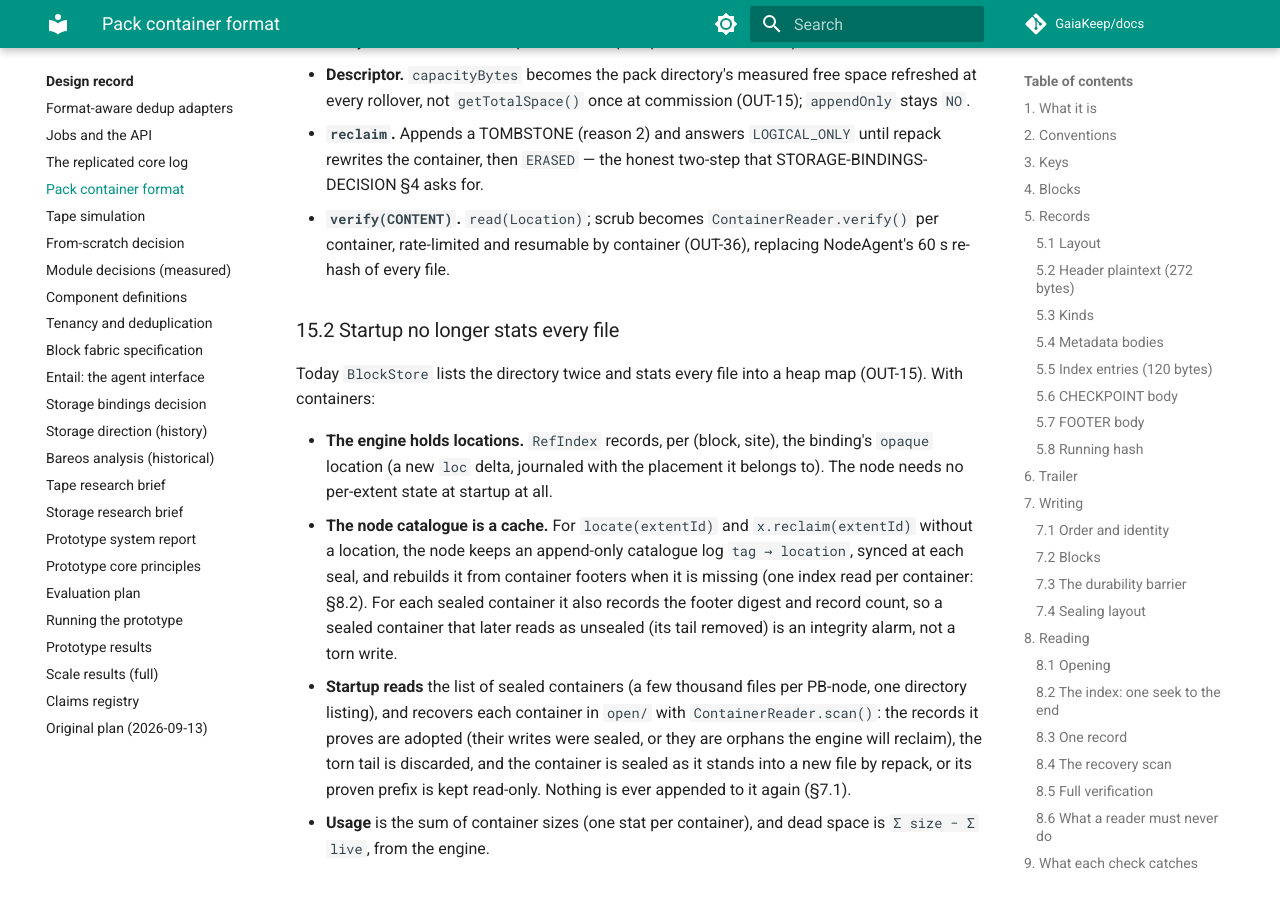
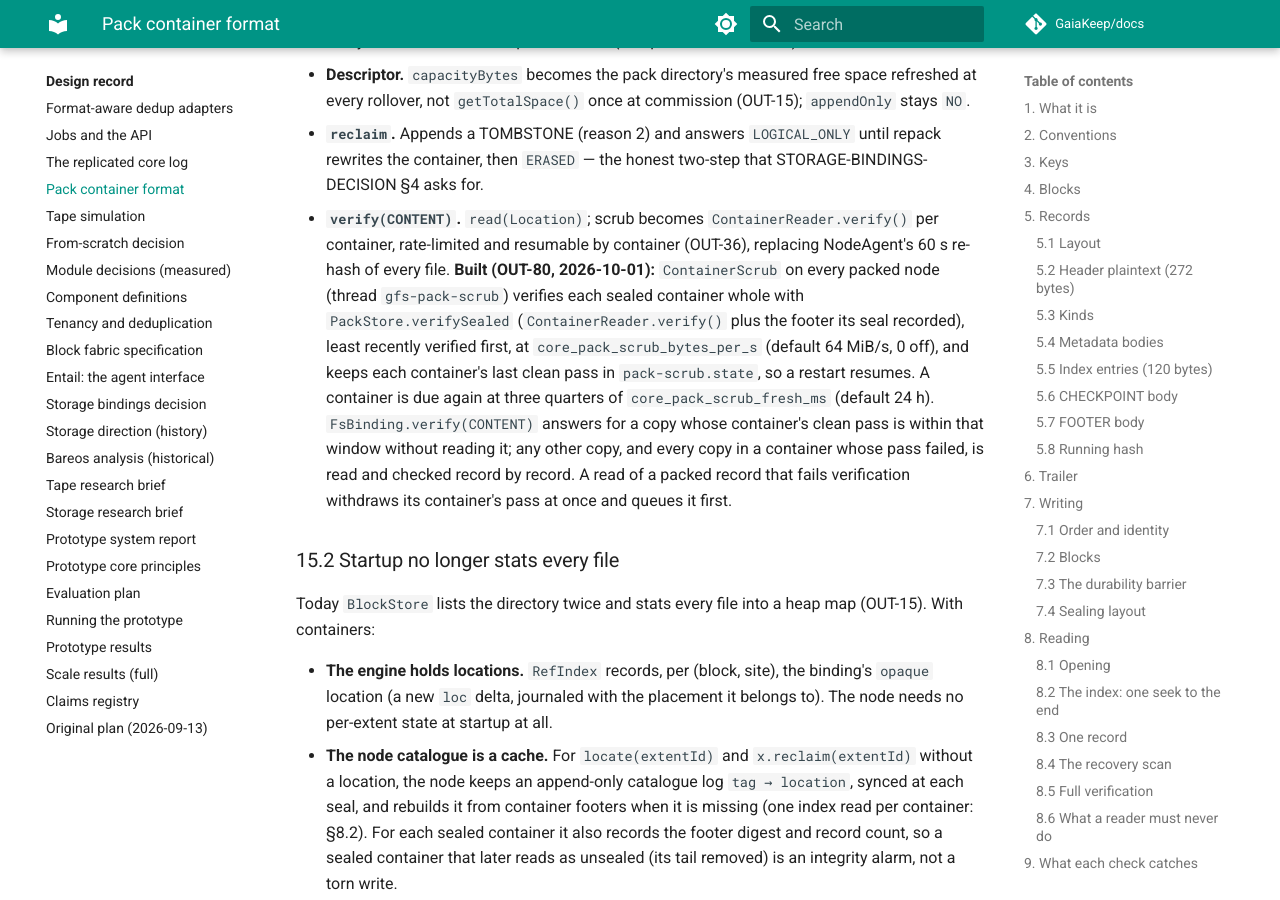
Before and after one commit to GaiaKeep/docs, an MkDocs documentation site: the page built from docs/design/PACK-FORMAT.md, in a window 1280 px wide and 900 px high, scrolled down 22606 px. Built offline with MkDocs 1.6.1 and Material for MkDocs 9.7.7, drawn with Linux system fonts in a browser that asks for light colours; comment, search, counter and statistics services are not loaded.

Commit message:
Status: scrub by container, tape cartridge operations, recall order from an LTO locate-cost model, Java follower reads; design pages re-synced (pack scrub, serpentine simulator)
Co-Authored-By: Claude Opus 5.5 <noreply@anthropic.com>

```diff
--- a/docs/design/PACK-FORMAT.md
+++ b/docs/design/PACK-FORMAT.md
@@ -708,6 +708,14 @@ departs from the plan below); §15.5 and §15.6 (tape) are not. Each item names
   container, then `ERASED` — the honest two-step that STORAGE-BINDINGS-DECISION §4 asks for.
 - **`verify(CONTENT)`.** `read(Location)`; scrub becomes `ContainerReader.verify()` per container,
   rate-limited and resumable by container (OUT-36), replacing NodeAgent's 60 s re-hash of every file.
+  **Built (OUT-80, 2026-10-01):** `ContainerScrub` on every packed node (thread `gfs-pack-scrub`) verifies
+  each sealed container whole with `PackStore.verifySealed` (`ContainerReader.verify()` plus the footer its
+  seal recorded), least recently verified first, at `core_pack_scrub_bytes_per_s` (default 64 MiB/s, 0 off),
+  and keeps each container's last clean pass in `pack-scrub.state`, so a restart resumes. A container is due
+  again at three quarters of `core_pack_scrub_fresh_ms` (default 24 h). `FsBinding.verify(CONTENT)` answers
+  for a copy whose container's clean pass is within that window without reading it; any other copy, and
+  every copy in a container whose pass failed, is read and checked record by record. A read of a packed
+  record that fails verification withdraws its container's pass at once and queues it first.
 
 ### 15.2 Startup no longer stats every file
 
```
Also changed, not shown: docs/built/status.md (+4 -1 lines), docs/design/TAPE-SIMULATION.md (+14 -0 lines).
